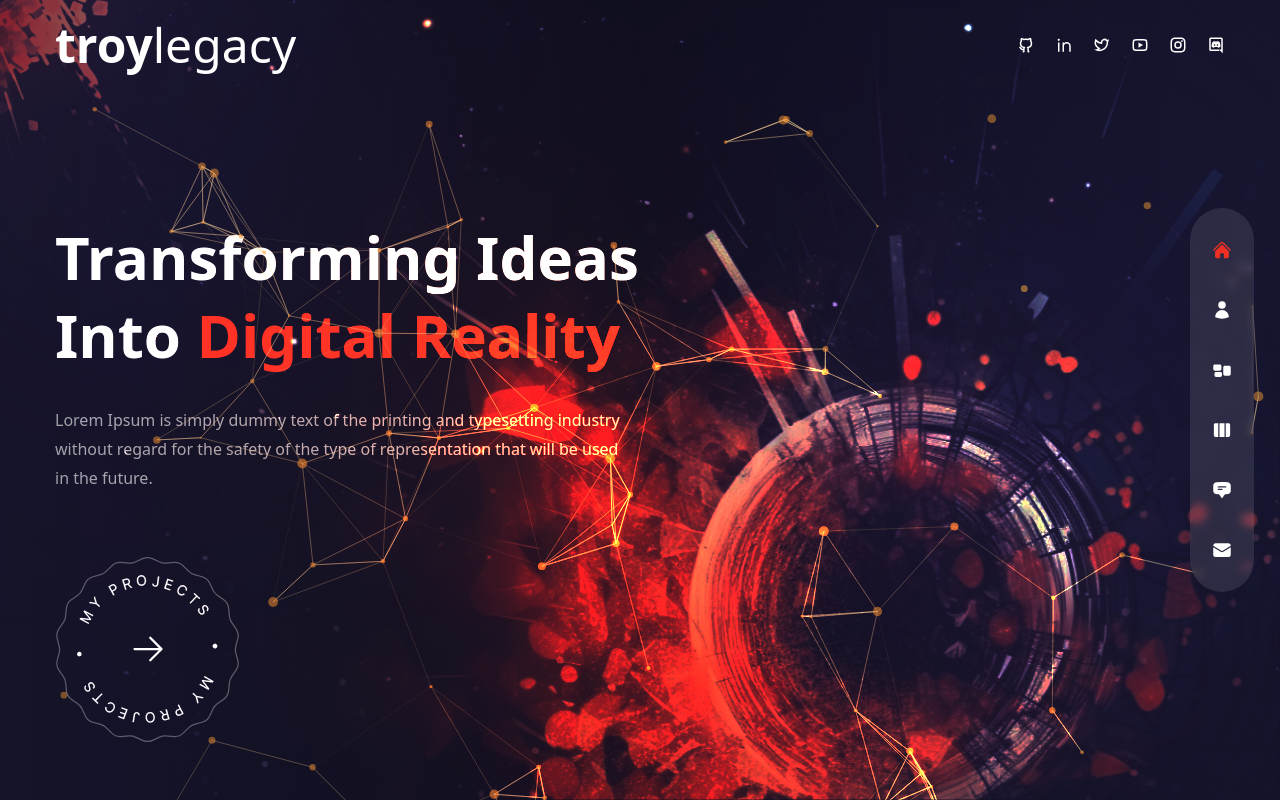
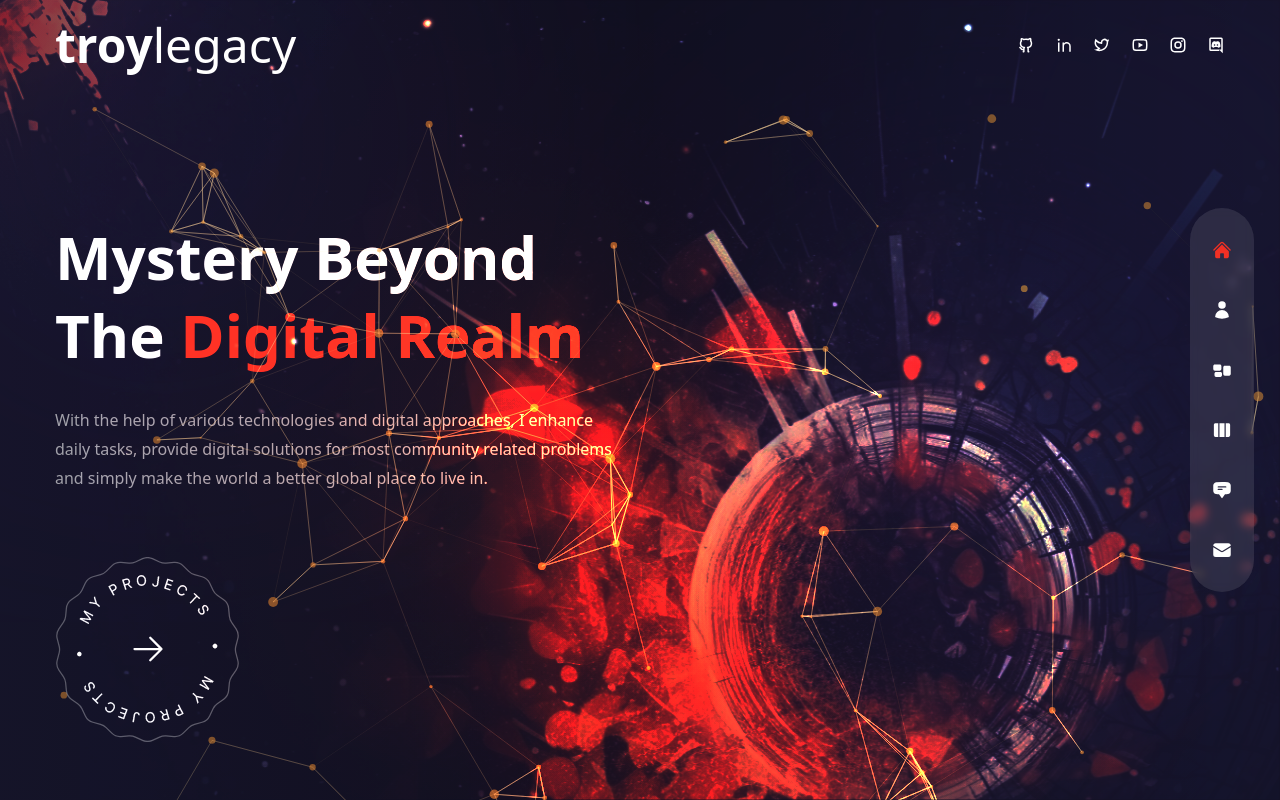
Before and after one commit to TroyMoses/myPortfolio, a Next.js app: page / in a window 1280 px wide. Built offline with nearby package versions, Linux system fonts and the light colour scheme.

Commit message:
real content

```diff
--- a/components/WorkSlider.js
+++ b/components/WorkSlider.js
@@ -92,12 +92,14 @@ const WorkSlider = () => {
                     <div
                       className='flex items-center justify-center relative overflow-hidden group'>
                       {/* Image */}
+                      <Link href={image.link}>
                         <Image
                           src={image.path}
                           width={500}
                           height={300}
                           alt=""
                         />
+                      </Link>
                       {/* Overlay gradient */}
                       <div
                         className='absolute inset-0 bg-gradient-to-l from-transparent via-[#e838cc] to-[#4a22bd] opacity-0 group-hover:opacity-80 transition-all duration-700'>
--- a/pages/index.js
+++ b/pages/index.js
@@ -30,8 +30,8 @@ const Home = () => {
             animate='show'
             exit='hidden'
             className='h1'>
-            Transforming Ideas <br /> Into {''}
-            <span className='text-accent'>Digital Reality</span>
+            Mystery Beyond <br /> The {''}
+            <span className='text-accent'>Digital Realm</span>
           </motion.h1>
 
           {/* subtitle */}
@@ -41,7 +41,7 @@ const Home = () => {
             animate='show'
             exit='hidden'
             className='max-w-sm xl:max-w-xl mx-auto xl:mx-0 mb-10 xl:mb-16'>
-            Lorem Ipsum is simply dummy text of the printing and typesetting industry without regard for the safety of the type of representation that will be used in the future.
+            With the help of various technologies and digital approaches, I enhance daily tasks, provide digital solutions for most community related problems and simply make the world a better global place to live in.
           </motion.p>
           {/* btn */}
           <div className='flex justify-center xl:hidden relative'>
```
Lines whose indentation alone changed are shown as unchanged.
